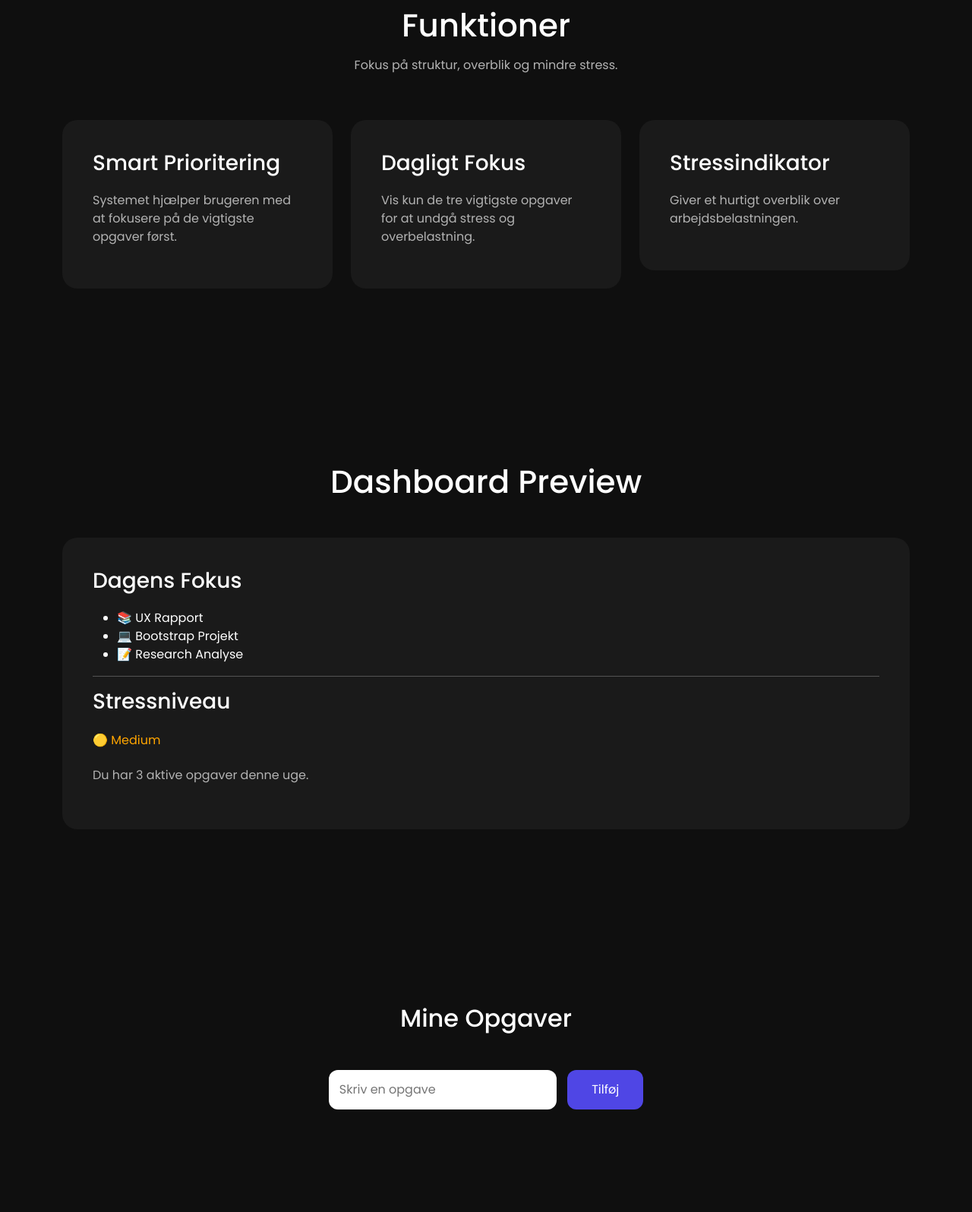
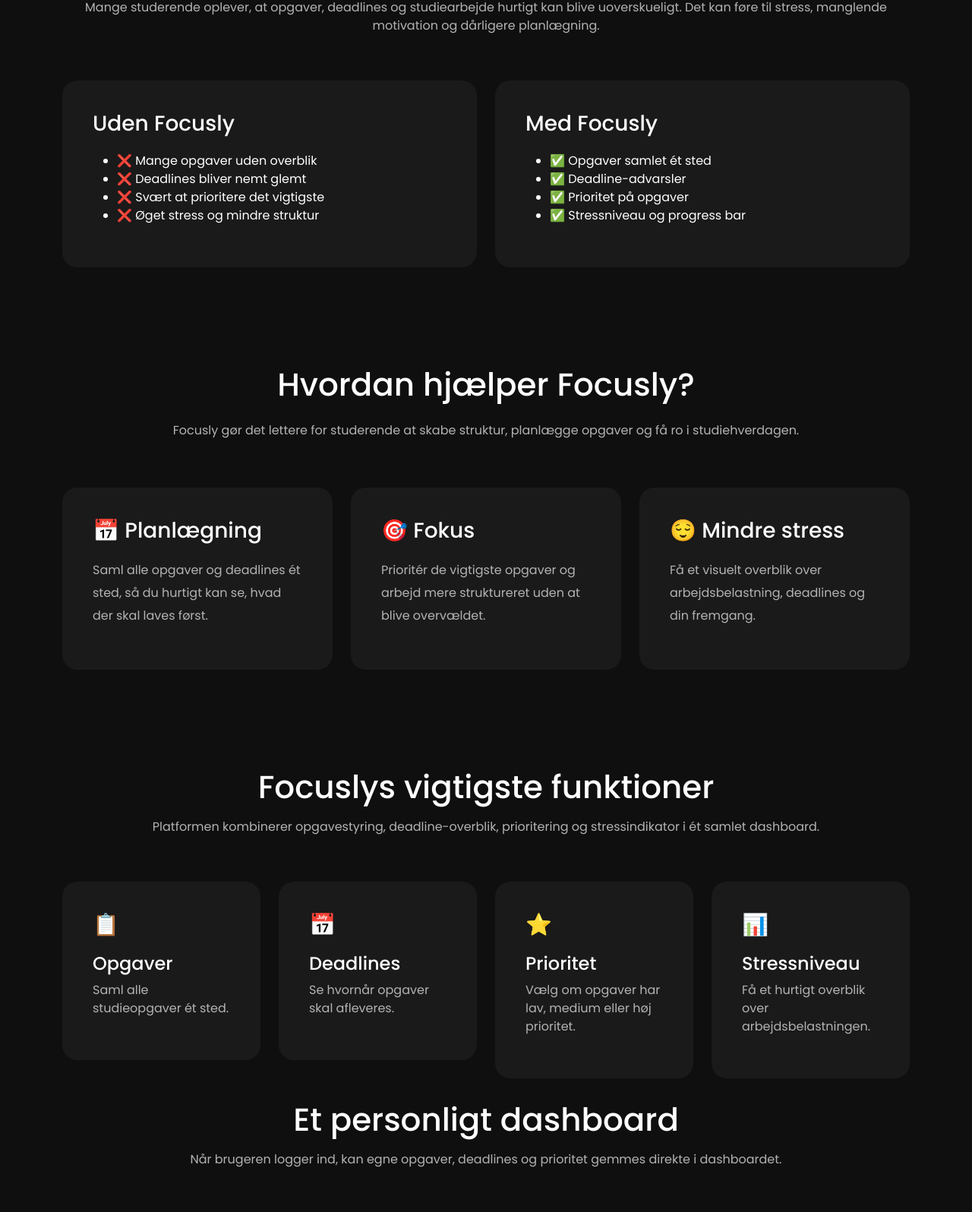
Before and after one commit to Inunnaq98/focusly, a plain HTML site: page index.html in a window 1280 px wide. Shown: the part 766-2362 px from the top of the page at 76% size. Drawn offline with nearby package versions, Linux system fonts and the light colour scheme; files whose address does not match are found by name.

Commit message:
index.html

```diff
--- a/index.html
+++ b/index.html
@@ -3,34 +3,15 @@
 <head>
     <meta charset="UTF-8">
     <meta name="viewport" content="width=device-width, initial-scale=1.0">
-
     <title>Focusly - Studieplatform</title>
 
-    <!-- Bootstrap -->
     <link href="https://cdn.jsdelivr.net/npm/bootstrap@5.3.3/dist/css/bootstrap.min.css" rel="stylesheet">
+    <link href="https://fonts.googleapis.com/css2?family=Poppins:wght@300;400;500;600;700&display=swap" rel="stylesheet">
+    <link rel="stylesheet" href="style.css">
+</head>
 
-    <!-- Bootstrap JS -->
-    <script src="https://cdn.jsdelivr.net/npm/bootstrap@5.3.3/dist/js/bootstrap.bundle.min.js"></script>
-
-    <!-- Google Fonts -->
-    <link href="https://fonts.googleapis.com/css2?family=Poppins:wght@300;400;500;600;700&display=swap" rel="stylesheet">
-
-    <!-- CSS -->
-    <link rel="stylesheet" href="style.css">
-
-    <script src="script.js"></script></head>
-
-    <!-- Bootstrap JS -->
-<script src="https://cdn.jsdelivr.net/npm/bootstrap@5.3.3/dist/js/bootstrap.bundle.min.js"></script>
-
-<!-- JavaScript -->
-<script src="script.js"></script>
-
-</body>
-</html>
 <body>
 
-    <!-- Navbar -->
 <nav class="navbar navbar-expand-lg navbar-dark">
     <div class="container">
 
@@ -65,195 +46,258 @@
                     <a class="nav-link" href="kontakt.html">Kontakt os</a>
                 </li>
 
+                <li class="nav-item" id="loginNav">
+                    <a class="nav-link" href="log-in.html">
+                        Login
+                    </a>
+                </li>
+
+                <li class="nav-item" id="logoutNav">
+                    <a class="nav-link" href="#" onclick="logoutUser()">
+                        Logout
+                    </a>
+                </li>
+
             </ul>
         </div>
 
     </div>
 </nav>
 
-    <!-- Hero Section -->
 <section class="hero">
+    <div class="container">
 
-    <div class="container text-center">
+        <div class="hero-box text-center">
 
-        <h1>
-            Få styr på din studiehverdag
-        </h1>
+            <span class="hero-badge">Studieplatform til unge</span>
+
+            <h1>Få styr på din studiehverdag</h1>
 
             <p>
                 Focusly hjælper studerende med at prioritere opgaver,
-            holde styr på deadlines og reducere stress gennem et
-            simpelt og overskueligt dashboard.
+                holde styr på deadlines og reducere stress gennem et simpelt
+                og overskueligt dashboard.
             </p>
 
-        <a href="dashboard.html" class="main-btn">
-            Åbn dashboard
-        </a>
+            <div class="hero-buttons">
+                <a href="log-in.html" class="main-btn">Kom i gang</a>
+            </div>
 
         </div>
 
+    </div>
 </section>
 
-    <!-- Produkter Section -->
-    <section class="products" id="funktioner">
-
+<section class="problem-solution">
     <div class="container">
 
         <div class="section-title text-center">
+            <h2>Problemet Focusly løser</h2>
+            <p>
+                Mange studerende oplever, at opgaver, deadlines og studiearbejde hurtigt
+                kan blive uoverskueligt. Det kan føre til stress, manglende motivation og
+                dårligere planlægning.
+            </p>
+        </div>
 
-                <h2>Funktioner</h2>
+        <div class="row">
 
+            <div class="col-lg-6">
+                <div class="product-card problem-card">
+                    <h3>Uden Focusly</h3>
+                    <ul>
+                        <li>❌ Mange opgaver uden overblik</li>
+                        <li>❌ Deadlines bliver nemt glemt</li>
+                        <li>❌ Svært at prioritere det vigtigste</li>
+                        <li>❌ Øget stress og mindre struktur</li>
+                    </ul>
+                </div>
+            </div>
+
+            <div class="col-lg-6">
+                <div class="product-card solution-card">
+                    <h3>Med Focusly</h3>
+                    <ul>
+                        <li>✅ Opgaver samlet ét sted</li>
+                        <li>✅ Deadline-advarsler</li>
+                        <li>✅ Prioritet på opgaver</li>
+                        <li>✅ Stressniveau og progress bar</li>
+                    </ul>
+                </div>
+            </div>
+
+        </div>
+
+    </div>
+</section>
+
+<section class="about">
+    <div class="container">
+
+        <div class="section-title text-center">
+            <h2>Hvordan hjælper Focusly?</h2>
             <p>
-                    Fokus på struktur, overblik og mindre stress.
+                Focusly gør det lettere for studerende at skabe struktur,
+                planlægge opgaver og få ro i studiehverdagen.
             </p>
-
         </div>
 
         <div class="row">
 
             <div class="col-lg-4">
+                <div class="product-card">
+                    <h3>📅 Planlægning</h3>
+                    <p>
+                        Saml alle opgaver og deadlines ét sted, så du hurtigt kan se,
+                        hvad der skal laves først.
+                    </p>
+                </div>
+            </div>
 
+            <div class="col-lg-4">
                 <div class="product-card">
+                    <h3>🎯 Fokus</h3>
+                    <p>
+                        Prioritér de vigtigste opgaver og arbejd mere struktureret
+                        uden at blive overvældet.
+                    </p>
+                </div>
+            </div>
 
-                        <h3>Smart Prioritering</h3>
+            <div class="col-lg-4">
+                <div class="product-card">
+                    <h3>😌 Mindre stress</h3>
+                    <p>
+                        Få et visuelt overblik over arbejdsbelastning, deadlines
+                        og din fremgang.
+                    </p>
+                </div>
+            </div>
 
+        </div>
+
+    </div>
+</section>
+
+<section class="focusly-benefits">
+    <div class="container">
+
+        <div class="section-title text-center">
+            <h2>Focuslys vigtigste funktioner</h2>
             <p>
-                            Systemet hjælper brugeren med at fokusere på de vigtigste opgaver først.
+                Platformen kombinerer opgavestyring, deadline-overblik,
+                prioritering og stressindikator i ét samlet dashboard.
+            </p>
+        </div>
+
+        <div class="row">
+
+            <div class="col-lg-3">
+                <div class="product-card">
+                    <h3>📋</h3>
+                    <h4>Opgaver</h4>
+                    <p>Saml alle studieopgaver ét sted.</p>
+                </div>
+            </div>
+
+            <div class="col-lg-3">
+                <div class="product-card">
+                    <h3>📅</h3>
+                    <h4>Deadlines</h4>
+                    <p>Se hvornår opgaver skal afleveres.</p>
+                </div>
+            </div>
+
+            <div class="col-lg-3">
+                <div class="product-card">
+                    <h3>⭐</h3>
+                    <h4>Prioritet</h4>
+                    <p>Vælg om opgaver har lav, medium eller høj prioritet.</p>
+                </div>
+            </div>
+
+            <div class="col-lg-3">
+                <div class="product-card">
+                    <h3>📊</h3>
+                    <h4>Stressniveau</h4>
+                    <p>Få et hurtigt overblik over arbejdsbelastningen.</p>
+                </div>
+            </div>
+
+        </div>
+
+    </div>
+</section>
+
+<section class="dashboard-preview-section">
+    <div class="container">
+
+        <div class="section-title text-center">
+            <h2>Et personligt dashboard</h2>
+            <p>
+                Når brugeren logger ind, kan egne opgaver, deadlines og prioritet
+                gemmes direkte i dashboardet.
+            </p>
+        </div>
+
+        <div class="product-card dashboard-preview-card">
+
+            <h3>Eksempel på studieplan</h3>
+
+            <ul class="dashboard-list">
+                <li><span>📚 UX Rapport</span> Høj prioritet</li>
+                <li><span>💻 Bootstrap Projekt</span> Medium prioritet</li>
+                <li><span>📝 Research Analyse</span> Lav prioritet</li>
+            </ul>
+
+            <div class="stress-bar">
+                <div class="stress-fill" style="width:60%"></div>
+            </div>
+
+            <p class="mt-4">
+                Stressniveau: Medium belastning
             </p>
 
         </div>
 
     </div>
+</section>
 
-                <div class="col-lg-4">
+<section class="cta-section">
+    <div class="container text-center">
 
-                    <div class="product-card">
-
-                        <h3>Dagligt Fokus</h3>
+        <h2>Kom i gang med Focusly i dag</h2>
 
         <p>
-                            Vis kun de tre vigtigste opgaver for at undgå stress og overbelastning.
+            Opret en konto og få styr på opgaver, deadlines og studieplanlægning.
         </p>
 
-                    </div>
+        <a href="log-in.html" class="main-btn">
+            Kom i gang
+        </a>
 
     </div>
-
-                <div class="col-lg-4">
-
-                    <div class="product-card">
-
-                        <h3>Stressindikator</h3>
-
-                        <p>
-                            Giver et hurtigt overblik over arbejdsbelastningen.
-                        </p>
-
-                    </div>
-
-                </div>
-
-            </div>
-
-        </div>
-
 </section>
 
-    <section class="about" id="dashboard">
+<footer class="footer">
+    <div class="container text-center">
+        <p>
+            © 2026 Focusly. Alle rettigheder forbeholdes.
+        </p>
+        <div class="social-links">
+            <a href="https://www.instagram.com/focusly.dk/" target="_blank">
+                Instagram
+            </a>
+            <span>|</span>
+            <a href="https://www.facebook.com/profile.php?id=61590818286616" target="_blank">
+                Facebook
+            </a>
+        </div>
+    </div>
+</footer>
 
-    <div class="container">
+<script src="https://cdn.jsdelivr.net/npm/bootstrap@5.3.3/dist/js/bootstrap.bundle.min.js"></script>
+<script src="script.js"></script>
 
-        <h2 class="text-center mb-5">
-            Dashboard Preview
-        </h2>
-
-        <div class="product-card">
-
-         <h3>Dagens Fokus</h3>
-
-            <ul>
-                <li>📚 UX Rapport</li>
-                <li>💻 Bootstrap Projekt</li>
-                <li>📝 Research Analyse</li>
-            </ul>
-
-            <hr>
-
-            <h3>Stressniveau</h3>
-
-            <p style="color: orange;">
-                🟡 Medium
-            </p>
-
-            <p>
-                Du har 3 aktive opgaver denne uge.
-            </p>
-
-        </div>
-
-    </div>
-
-</section>
-
-<!-- Mine =Opgaver Section -->
-<section class="tasks">
-
-    <div class="container">
-
-        <h2 class="text-center mb-5">
-            Mine Opgaver
-        </h2>
-
-        <div class="text-center">
-
-            <input type="text" id="taskInput" placeholder="Skriv en opgave">
-
-            <button onclick="addTask()" class="main-btn">
-                Tilføj
-            </button>
-
-        </div>
-
-        <ul id="taskList" class="task-list mt-4">
-
-        </ul>
-
-    </div>
-
-</section>
-
-    <!-- Om Os Section -->
-    <section class="about" id="om">
-
-        <div class="container">
-
-            <div class="text-center">
-
-                <h2>Om Focusly</h2>
-
-                <p>
-                    Focusly er udviklet til studerende mellem 18 og 25 år,
-                    som ønsker mere struktur i hverdagen.
-                    Platformen hjælper brugeren med at prioritere opgaver,
-                    holde styr på deadlines og reducere stress.
-                </p>
-
-            </div>
-
-        </div>
-
-    </section>
-
-    <!-- Footer -->
-    <footer class="footer">
-
-        <div class="container text-center">
-
-            <p>
-                © 2026 Focusly. Alle rettigheder forbeholdes.            </p>
-
-        </div>
-
-    </footer>
 </body>
 </html>
```
Lines whose indentation alone changed are shown as unchanged.
